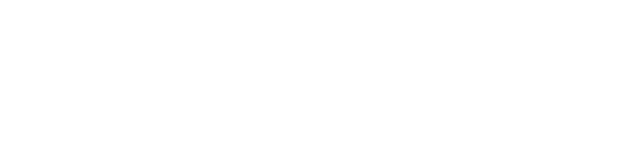
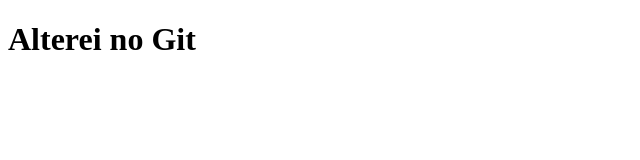
Before and after one commit to Giakomogcs/aula-github, a plain HTML site: page index.html in a window 1280 px wide. Shown: the whole page, without its empty margins (0-640 px from the left). Drawn offline with Linux system fonts and the light colour scheme.

Commit message:
add h1 in index

```diff
--- a/index.html
+++ b/index.html
@@ -7,6 +7,6 @@
   <title>Aula de github</title>
 </head>
 <body>
-
+  <h1>Alterei no Git</h1>
 </body>
 </html>
```
